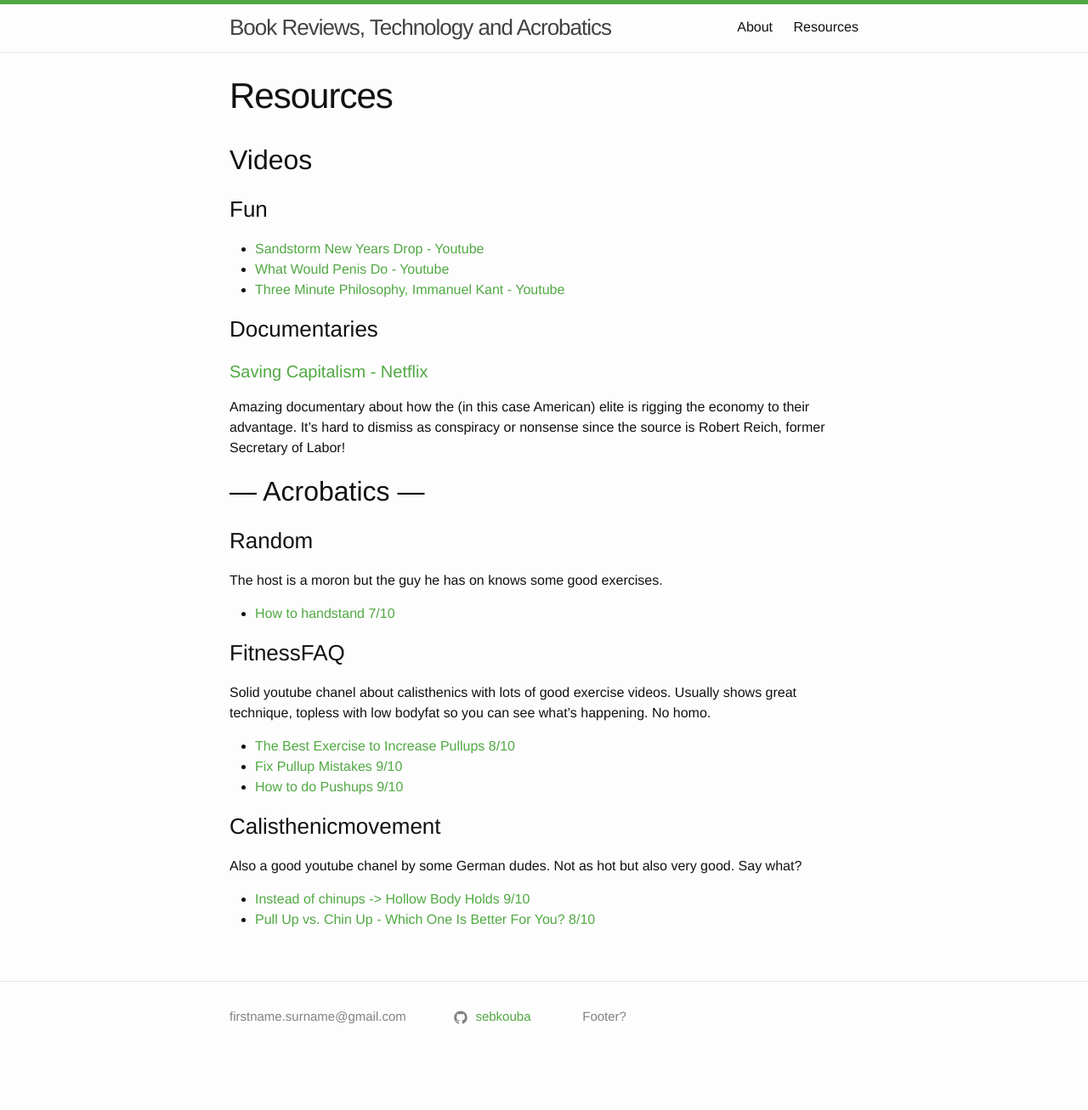
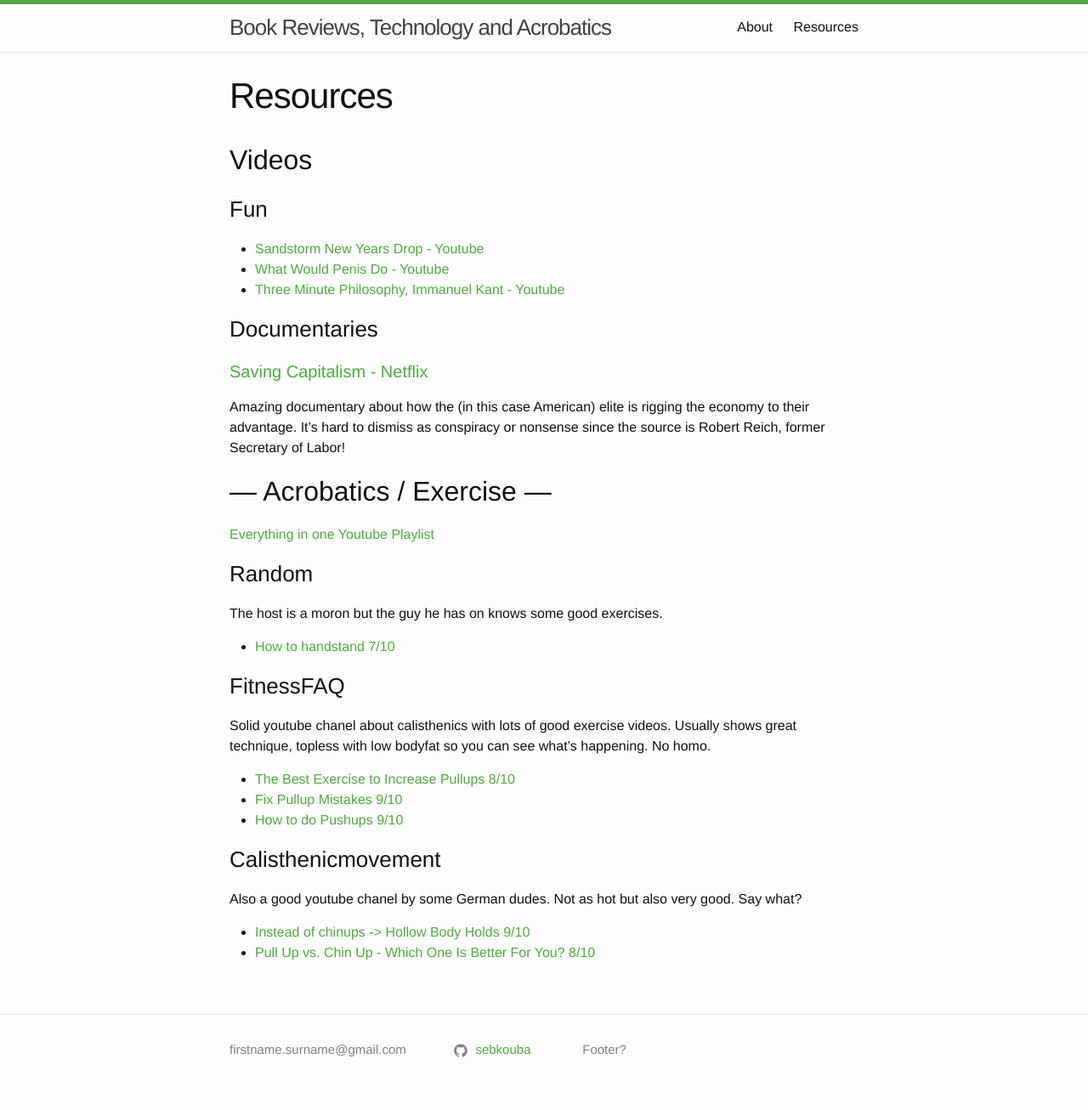
Before and after one commit to sebkouba/sebkouba.github.io, a Jekyll site: the page built from resources.md, in a window 1280 px wide. Shown: the whole page at 85% size. Built offline with Jekyll 4.4.1, drawn with Linux system fonts in a browser that asks for light colours; before the commit the page ends 1267 px from its top, so only the background shows below that.

Commit message:
playlist

```diff
--- a/resources.md
+++ b/resources.md
@@ -14,7 +14,10 @@ permalink: /resources/
 #### [Saving Capitalism - Netflix](https://www.netflix.com/title/80127558){:target="_blank"}
 Amazing documentary about how the (in this case American) elite is rigging the economy to their advantage. It's hard to dismiss as conspiracy or nonsense since the source is Robert Reich, former Secretary of Labor!
 
-## --- Acrobatics ---
+## --- Acrobatics / Exercise ---
+
+[Everything in one Youtube Playlist](https://www.youtube.com/playlist?list=PLTg_Nbrrux3-VTklv7gpiS1L2YhxG5Z34){:target="_blank"}
+
 ### Random
 The host is a moron but the guy he has on knows some good exercises.
 - [How to handstand 7/10](https://www.youtube.com/watch?v=TyGSFUmXDSA){:target="_blank"}
```
